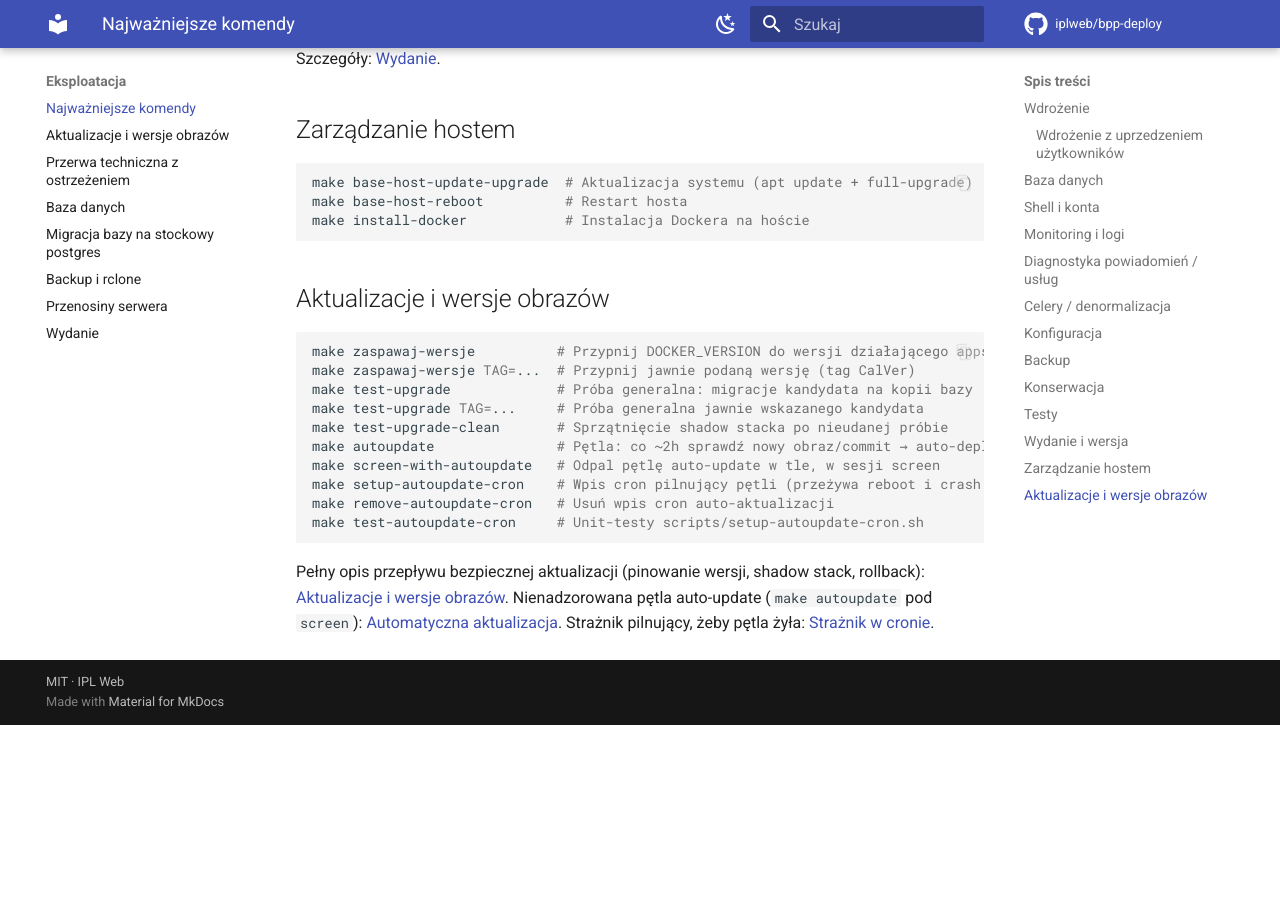
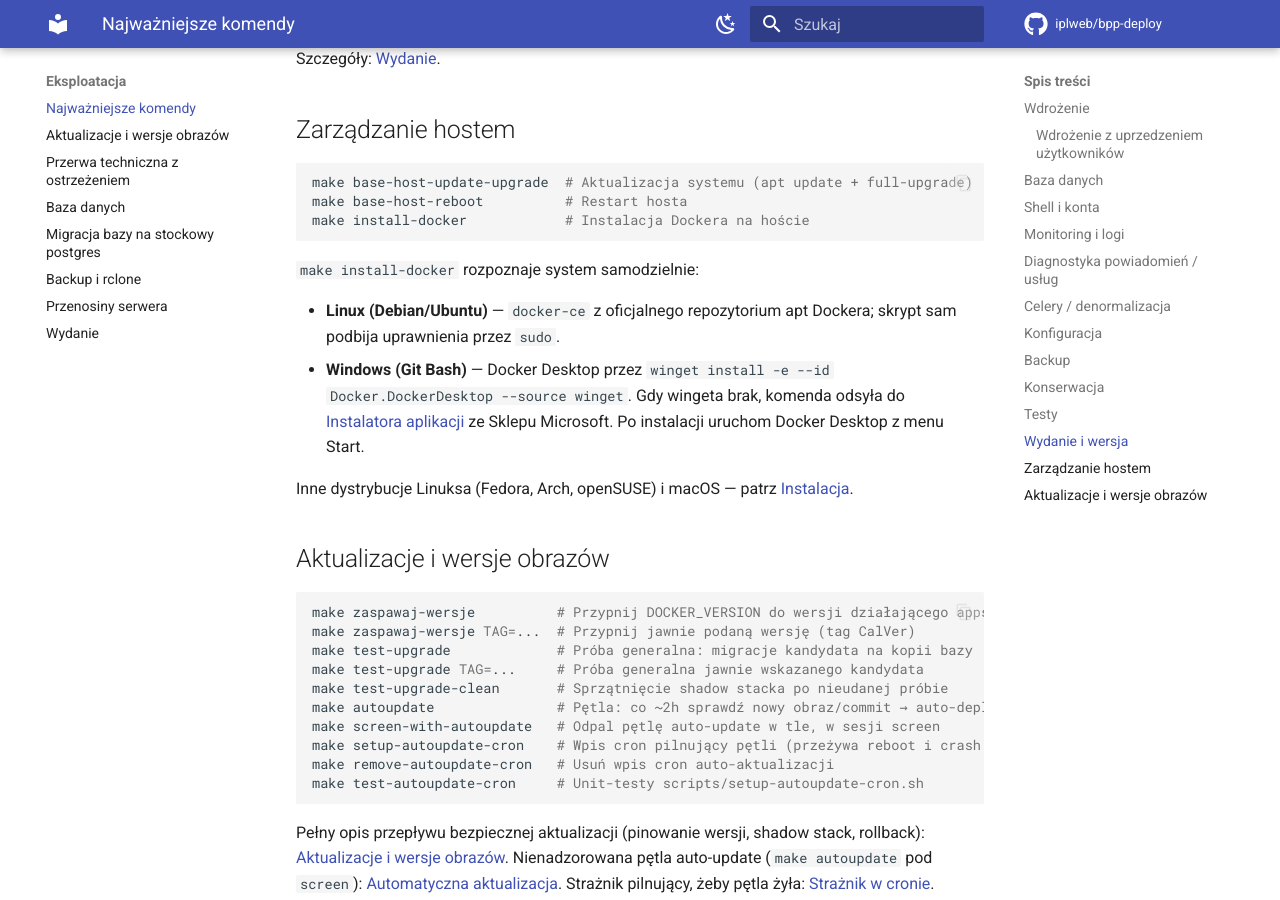
Before and after one commit to iplweb/bpp-deploy, an MkDocs documentation site: the page built from docs/eksploatacja/komendy.md, in a window 1280 px wide and 900 px high, scrolled down 4878 px. Built offline with MkDocs 1.6.1 and Material for MkDocs 9.7.7, drawn with Linux system fonts in a browser that asks for light colours; comment, search, counter and statistics services are not loaded; before the commit the page ends 5603 px from its top, so only the background shows below that.

Commit message:
feat(install-docker): obsługa Windows — Docker Desktop przez wingeta
`make install-docker` działał wyłącznie na Debianie/Ubuntu, a `sudo` w
mk/remote.mk wywracało target pod Git Bash, zanim skrypt w ogóle wystartował
(w MSYS2 nie ma ani sudo, ani uid 0).

- gałąź windowsowa (`is_windows_shell` z lib-config-path.sh) stoi PRZED
  sprawdzeniem roota i instaluje Docker Desktop przez
  `winget install -e --id Docker.DockerDesktop --source winget`;
  brak wingeta → odesłanie do Instalatora aplikacji w Sklepie Microsoft
- podbicie uprawnień przeniesione z Makefile do skryptu (`exec sudo`)
- test `test_install_docker_windows` udaje Windows stubem `cygpath`, więc
  regresja jest łapana także na linuksowym CI; stub `sudo` pilnuje, żeby
  przestawienie gałęzi w dół nie zainstalowało dockera z apt na runnerze
- docs/eksploatacja/komendy.md: opis obu ścieżek instalacji

Co-Authored-By: Claude Opus 5 (1M context) <noreply@anthropic.com>
Claude-Session: https://claude.ai/code/session_019QZUikpGxNDqVqCMci6fMC

````diff
--- a/docs/eksploatacja/komendy.md
+++ b/docs/eksploatacja/komendy.md
@@ -238,6 +238,18 @@ make base-host-reboot          # Restart hosta
 make install-docker            # Instalacja Dockera na hoście
 ```
 
+`make install-docker` rozpoznaje system samodzielnie:
+
+- **Linux (Debian/Ubuntu)** — `docker-ce` z oficjalnego repozytorium apt Dockera;
+  skrypt sam podbija uprawnienia przez `sudo`.
+- **Windows (Git Bash)** — Docker Desktop przez
+  `winget install -e --id Docker.DockerDesktop --source winget`. Gdy wingeta brak,
+  komenda odsyła do [Instalatora aplikacji](https://apps.microsoft.com/detail/9nblggh4nns1?hl=pl-PL&gl=PL)
+  ze Sklepu Microsoft. Po instalacji uruchom Docker Desktop z menu Start.
+
+Inne dystrybucje Linuksa (Fedora, Arch, openSUSE) i macOS — patrz
+[Instalacja](../instalacja/index.md).
+
 ## Aktualizacje i wersje obrazów
 
 ```bash
````
Also changed, not shown: 3 other files.
